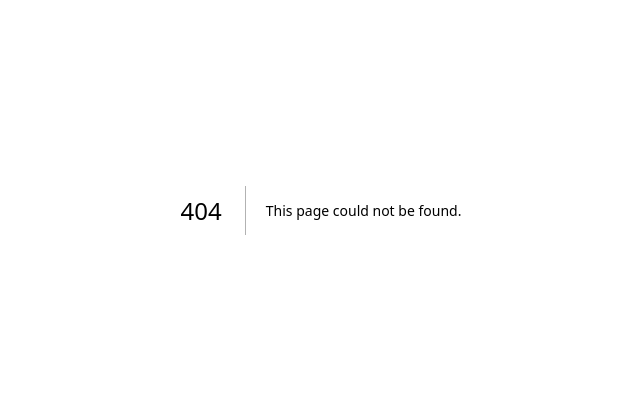
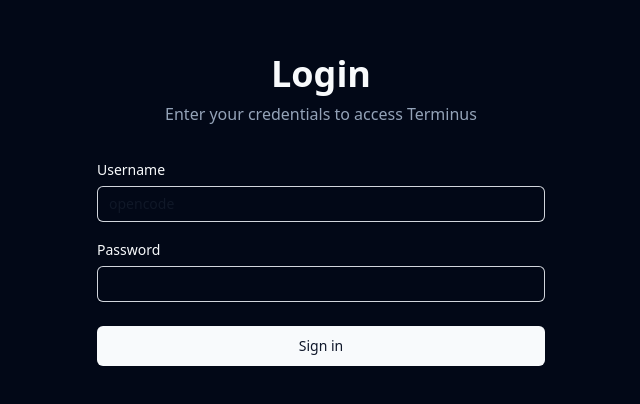
Before and after one commit to itsmylife44/terminus-web, a Next.js app in the folder apps/web/: page /login in a window 1280 px wide. Before the commit this address had no page. Shown: the part 190-594 px from the top of the page, without its empty margins (319-959 px from the left). Built offline with nearby package versions, Linux system fonts and the light colour scheme; no server answers.

Commit message:
feat(auth): add login page with Basic Auth

```diff
--- /dev/null
+++ b/apps/web/app/login/page.tsx
@@ -0,0 +1,133 @@
+'use client';
+
+import { useState } from 'react';
+import { useRouter } from 'next/navigation';
+import { useAppDispatch } from '@/lib/store/hooks';
+import { login, setAuthError } from '@/lib/store/authSlice';
+import { openCodeClient } from '@/lib/api';
+import { Button } from '@/components/ui/button';
+
+export default function LoginPage() {
+  const router = useRouter();
+  const dispatch = useAppDispatch();
+  const [username, setUsername] = useState('opencode');
+  const [password, setPassword] = useState('');
+  const [isLoading, setIsLoading] = useState(false);
+  const [error, setError] = useState<string | null>(null);
+
+  const handleSubmit = async (e: React.SyntheticEvent) => {
+    e.preventDefault();
+    setError(null);
+
+    if (!password) {
+      setError('Password is required');
+      return;
+    }
+
+    setIsLoading(true);
+
+    try {
+      // Temporarily store credentials in session storage for the client to use them
+      // This is a bit of a hack since client.ts reads from sessionStorage directly
+      // In a real app we might pass credentials directly to health() or configure the client
+      if (typeof window !== 'undefined') {
+        sessionStorage.setItem('opencode_auth', JSON.stringify({
+          username,
+          password
+        }));
+      }
+
+      // Validate credentials by calling health check
+      const isHealthy = await openCodeClient.health();
+
+      if (isHealthy) {
+        dispatch(login({ username, password }));
+        router.push('/');
+      } else {
+        // If health check failed, clear the temp credentials
+        if (typeof window !== 'undefined') {
+          sessionStorage.removeItem('opencode_auth');
+        }
+        setError('Invalid credentials');
+        dispatch(setAuthError('Invalid credentials'));
+      }
+    } catch (err) {
+      console.error('Login error:', err);
+      setError('An error occurred during login');
+      if (typeof window !== 'undefined') {
+        sessionStorage.removeItem('opencode_auth');
+      }
+    } finally {
+      setIsLoading(false);
+    }
+  };
+
+  return (
+    <main className="flex min-h-screen flex-col items-center justify-center p-24">
+      <div className="w-full max-w-md space-y-8">
+        <div className="text-center">
+          <h1 className="text-4xl font-bold mb-2">Login</h1>
+          <p className="text-muted-foreground">
+            Enter your credentials to access Terminus
+          </p>
+        </div>
+
+        <form onSubmit={handleSubmit} className="mt-8 space-y-6">
+          <div className="space-y-4">
+            <div>
+              <label
+                htmlFor="username"
+                className="block text-sm font-medium leading-6 mb-1"
+              >
+                Username
+              </label>
+              <input
+                id="username"
+                name="username"
+                type="text"
+                required
+                value={username}
+                onChange={(e) => setUsername(e.target.value)}
+                className="block w-full rounded-md border-0 py-1.5 px-3 text-gray-900 shadow-sm ring-1 ring-inset ring-gray-300 placeholder:text-gray-400 focus:ring-2 focus:ring-inset focus:ring-primary sm:text-sm sm:leading-6"
+              />
+            </div>
+
+            <div>
+              <label
+                htmlFor="password"
+                className="block text-sm font-medium leading-6 mb-1"
+              >
+                Password
+              </label>
+              <input
+                id="password"
+                name="password"
+                type="password"
+                required
+                value={password}
+                onChange={(e) => setPassword(e.target.value)}
+                className="block w-full rounded-md border-0 py-1.5 px-3 text-gray-900 shadow-sm ring-1 ring-inset ring-gray-300 placeholder:text-gray-400 focus:ring-2 focus:ring-inset focus:ring-primary sm:text-sm sm:leading-6"
+              />
+            </div>
+          </div>
+
+          {error && (
+            <div className="text-red-500 text-sm text-center">
+              {error}
+            </div>
+          )}
+
+          <div>
+            <Button
+              type="submit"
+              disabled={isLoading}
+              className="w-full"
+            >
+              {isLoading ? 'Signing in...' : 'Sign in'}
+            </Button>
+          </div>
+        </form>
+      </div>
+    </main>
+  );
+}
```
